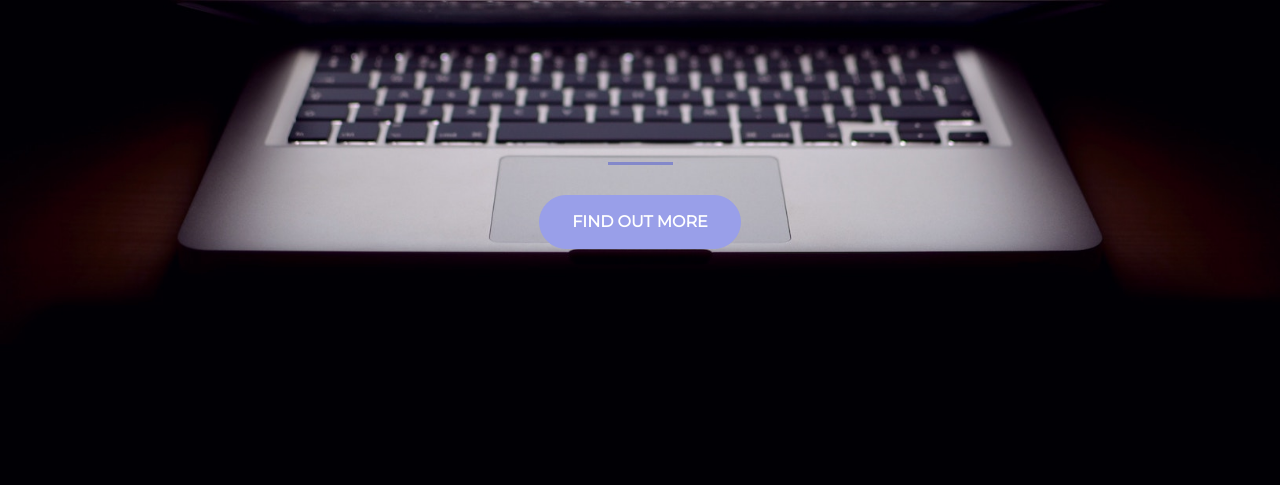
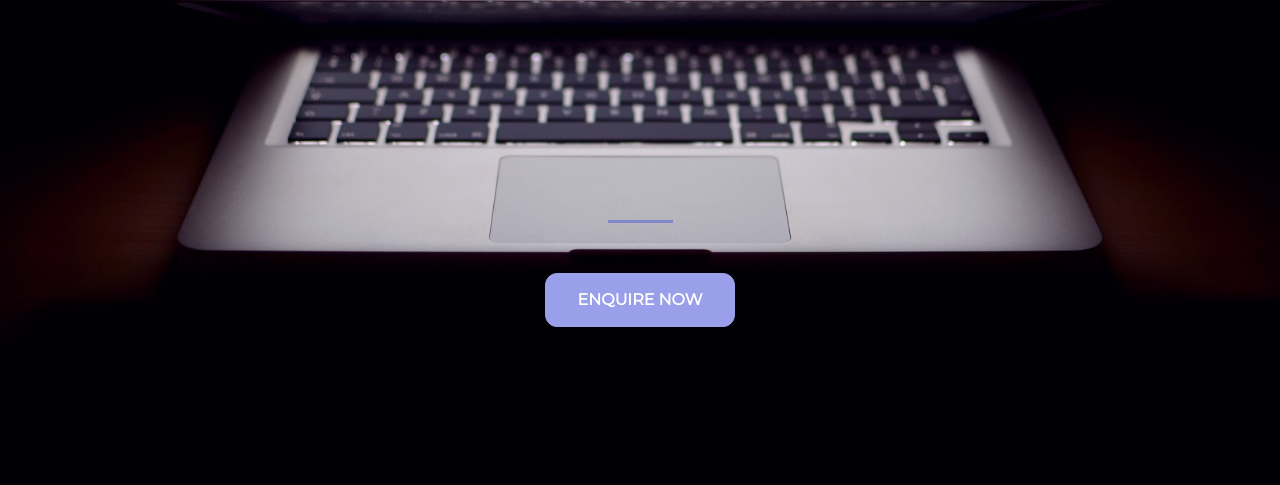
Before and after one commit to MrAjMann/MrAjMann.github.io, a plain HTML site: page index.html in a window 1280 px wide. Shown: the part 315-800 px from the top of the page. Drawn offline with nearby package versions, Linux system fonts and the light colour scheme.

Commit message:
folder layout
changed layout

```diff
--- a/style.css
+++ b/css/style.css
@@ -18,33 +18,34 @@ hr {
 
 header.startup {
   background-position: center;
-  background-image: url("header.jpg");
+  background-image: url('/header.jpg');
   background-size: cover;
   height: 100%;
 }
 header.startup hr {
-  margin-top: 165px;
-  margin-bottom: 30px;
+  margin-top: 300px;
+  margin-bottom: 50px;
 }
 
 .btn {
   font-weight: 700;
   text-transform: uppercase;
-  border-radius: 300px;
+  border-radius: 12px;
   font-family: 'Montserrat', sans-serif;
 }
 
-.btn-xl {
+.btn-md {
   padding: 1rem 2rem;
 }
 
-.btn-primary {
+.btn-success {
   background-color: #999fe9;
-  border-color: #999fe9; }
+  border-color: #999fe9;
+}
 
-.btn-primary:hover {
+.btn-success:hover {
   background-color: #8388ca;
   border-color: #8388ca;
-  border-width: 2px;
+  border-width: 6px;
   cursor: pointer;
 }
--- a/index.html
+++ b/index.html
@@ -2,32 +2,37 @@
 <html>
   <head>
     <title>AntMann Web Design</title>
-
     <!-- Google Fonts -->
-    <link href="https://fonts.googleapis.com/css?family=Montserrat" rel="stylesheet">
-
-    <!-- Bootstrap CSS from a CDN. This way you don't have to include the bootstrap file yourself -->
-    <link rel="stylesheet" href="https://maxcdn.bootstrapcdn.com/bootstrap/4.0.0-alpha.6/css/bootstrap.min.css" integrity="sha384-rwoIResjU2yc3z8GV/NPeZWAv56rSmLldC3R/AZzGRnGxQQKnKkoFVhFQhNUwEyJ" crossorigin="anonymous">
-
+    <link
+      href="https://fonts.googleapis.com/css?family=Montserrat"
+      rel="stylesheet"
+    />
+    <!--
+      Bootstrap CSS from a CDN. This way you don't have to include the bootstrap file yourself
+    -->
+    <link
+      rel="stylesheet"
+      href="https://maxcdn.bootstrapcdn.com/bootstrap/4.0.0-alpha.6/css/bootstrap.min.css"
+      integrity="sha384-rwoIResjU2yc3z8GV/NPeZWAv56rSmLldC3R/AZzGRnGxQQKnKkoFVhFQhNUwEyJ"
+      crossorigin="anonymous"
+    />
     <!-- Your own stylesheet -->
-    <link rel="stylesheet" type="text/css" href="style.css">
+    <link rel="stylesheet" type="text/css" href="css/style.css" />
   </head>
   <body>
     <header class="startup text-center text-white d-flex">
       <div class="container my-auto">
         <div class="row">
           <div class="col-lg-12">
-        <h1 class="faded">
-          <strong>AntMann Web Design</strong>
-          </h1>
-          <p class="faded">Website design and development made easy</p>
-          <hr>
+            <h1 class="faded"><strong>AntMann Web Design</strong></h1>
+            <p class="faded">Website design and development made easy</p>
+            <hr />
+          </div>
+          <div class="col-lg-12 my-auto">
+            <button class="btn btn-success btn-md">Enquire Now</button>
+          </div>
         </div>
-        <div class="col-lg-12 my-auto">
-            <button class="btn btn-primary btn-xl">Find Out More</button>
-            </div>
-        </div>
-        </div>
+      </div>
     </header>
   </body>
 </html>
```
